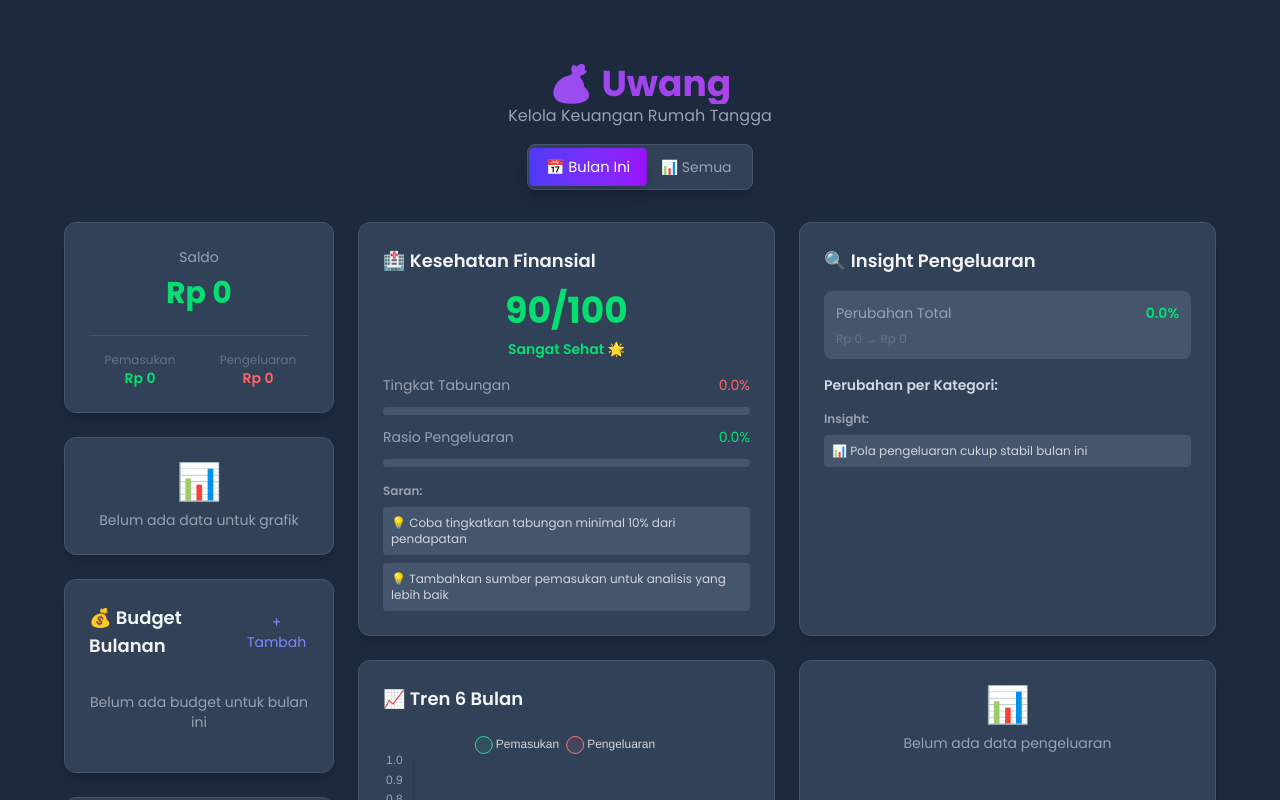
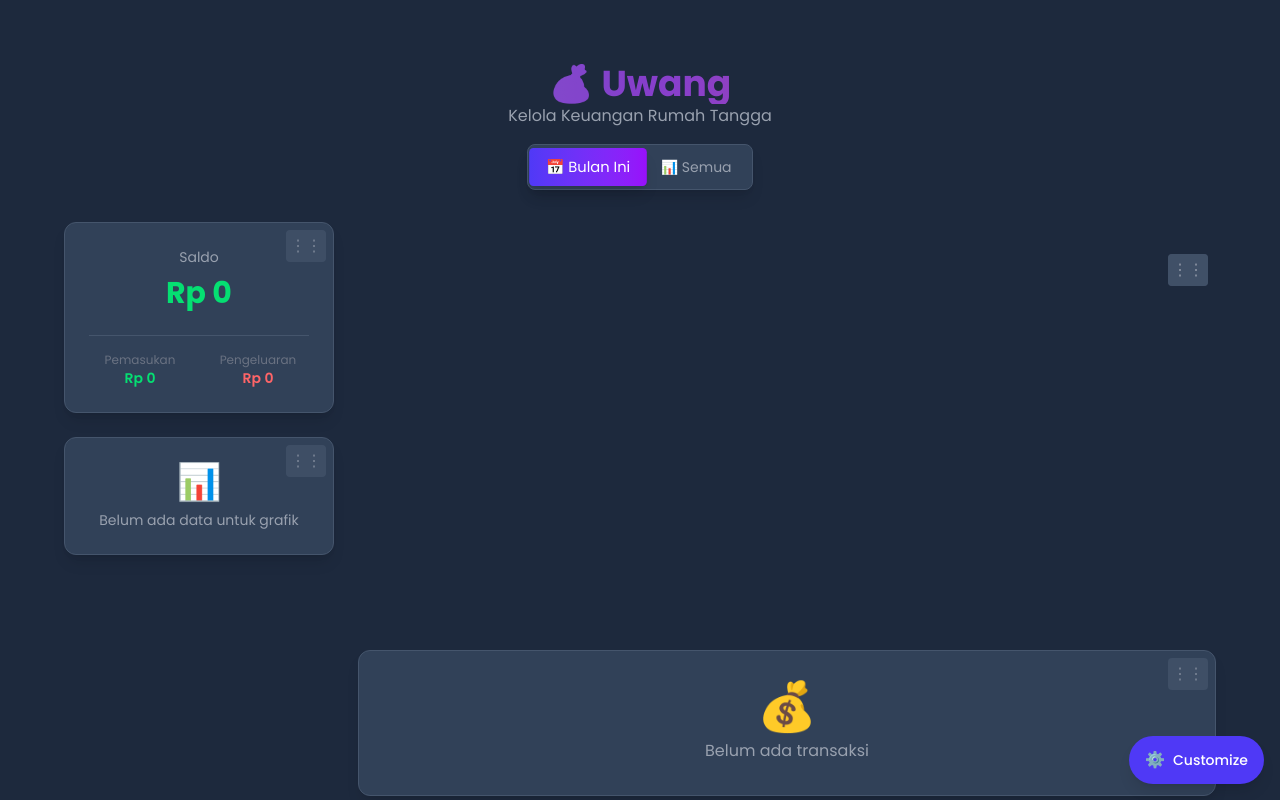
Before and after one commit to rohmanureldi/uwang, a React (Vite) app: page / in a window 1280 px wide. Shown: the top 800 px of the page. Built offline with nearby package versions, Linux system fonts and the light colour scheme.

Commit message:
draggable

```diff
--- a/package.json
+++ b/package.json
@@ -10,6 +10,9 @@
     "preview": "vite preview"
   },
   "dependencies": {
+    "@dnd-kit/core": "^6.3.1",
+    "@dnd-kit/sortable": "^10.0.0",
+    "@dnd-kit/utilities": "^3.2.2",
     "chart.js": "^4.5.1",
     "react": "^18.3.1",
     "react-chartjs-2": "^5.3.1",
--- a/src/App.tsx
+++ b/src/App.tsx
@@ -1,4 +1,6 @@
 import { useState, useEffect } from 'react';
+import { DndContext, closestCenter, KeyboardSensor, PointerSensor, useSensor, useSensors } from '@dnd-kit/core';
+import { arrayMove, SortableContext, sortableKeyboardCoordinates, verticalListSortingStrategy } from '@dnd-kit/sortable';
 import { Transaction } from './types';
 import TransactionForm from './components/TransactionForm';
 import TransactionList from './components/TransactionList';
@@ -11,10 +13,53 @@ import SpendingTrends from './components/SpendingTrends';
 import CategoryBreakdown from './components/CategoryBreakdown';
 import FinancialHealth from './components/FinancialHealth';
 import SpendingInsights from './components/SpendingInsights';
+import DashboardCustomizer, { DashboardCard } from './components/DashboardCustomizer';
+import DraggableCard from './components/DraggableCard';
 
 function App() {
   const [transactions, setTransactions] = useState<Transaction[]>([]);
   const [viewMode, setViewMode] = useState<'all' | 'month'>('month');
+  const [dashboardCards, setDashboardCards] = useState<DashboardCard[]>(() => {
+    const defaultCards = [
+      { id: 'balance', name: 'Balance', icon: '💰', enabled: true },
+      { id: 'chart', name: 'Chart', icon: '📊', enabled: true },
+      { id: 'quickstats', name: 'Quick Stats', icon: '⚡', enabled: true },
+      { id: 'health', name: 'Financial Health', icon: '🏥', enabled: false },
+      { id: 'insights', name: 'Spending Insights', icon: '🔍', enabled: false },
+      { id: 'trends', name: 'Spending Trends', icon: '📈', enabled: false },
+      { id: 'breakdown', name: 'Category Breakdown', icon: '📊', enabled: false },
+      { id: 'budget', name: 'Budget Tracker', icon: '💰', enabled: false },
+      { id: 'savings', name: 'Savings Goals', icon: '🎯', enabled: false },
+      { id: 'form', name: 'Tambah Transaksi', icon: '➕', enabled: true },
+      { id: 'list', name: 'Riwayat Transaksi', icon: '📝', enabled: true }
+    ];
+
+    const saved = localStorage.getItem('dashboardCards');
+    if (saved) {
+      const savedCards = JSON.parse(saved);
+      // Ensure form and list cards exist and are enabled
+      const hasForm = savedCards.find((c: DashboardCard) => c.id === 'form');
+      const hasList = savedCards.find((c: DashboardCard) => c.id === 'list');
+
+      if (!hasForm) {
+        savedCards.push({ id: 'form', name: 'Tambah Transaksi', icon: '➕', enabled: true });
+      }
+      if (!hasList) {
+        savedCards.push({ id: 'list', name: 'Riwayat Transaksi', icon: '📝', enabled: true });
+      }
+
+      return savedCards;
+    }
+
+    return defaultCards;
+  });
+
+  const sensors = useSensors(
+    useSensor(PointerSensor),
+    useSensor(KeyboardSensor, {
+      coordinateGetter: sortableKeyboardCoordinates,
+    })
+  );
 
   useEffect(() => {
     const saved = localStorage.getItem('transactions');
@@ -26,6 +71,17 @@ function App() {
   useEffect(() => {
     localStorage.setItem('transactions', JSON.stringify(transactions));
   }, [transactions]);
+
+  useEffect(() => {
+    localStorage.setItem('dashboardCards', JSON.stringify(dashboardCards));
+  }, [dashboardCards]);
+
+  // Ensure form and list are always enabled on mount
+  useEffect(() => {
+    setDashboardCards(prev => prev.map(card =>
+      (card.id === 'form' || card.id === 'list') ? { ...card, enabled: true } : card
+    ));
+  }, []);
 
   const addTransaction = (transactionData: Omit<Transaction, 'id'>) => {
     const newTransaction: Transaction = {
@@ -59,6 +115,58 @@ function App() {
   };
 
   const filteredTransactions = getFilteredTransactions();
+
+  const handleDragEnd = (event: any) => {
+    const { active, over } = event;
+    if (active.id !== over.id) {
+      setDashboardCards((items) => {
+        const oldIndex = items.findIndex(item => item.id === active.id);
+        const newIndex = items.findIndex(item => item.id === over.id);
+        return arrayMove(items, oldIndex, newIndex);
+      });
+    }
+  };
+
+  const renderCard = (card: DashboardCard) => {
+    if (!card.enabled) return null;
+
+    switch (card.id) {
+      case 'balance':
+        return <Balance transactions={filteredTransactions} />;
+      case 'chart':
+        return <Chart transactions={filteredTransactions} />;
+      case 'quickstats':
+        return <QuickStats transactions={filteredTransactions} />;
+      case 'health':
+        return <FinancialHealth transactions={transactions} />;
+      case 'insights':
+        return <SpendingInsights transactions={transactions} />;
+      case 'trends':
+        return <SpendingTrends transactions={transactions} />;
+      case 'breakdown':
+        return <CategoryBreakdown transactions={filteredTransactions} />;
+      case 'budget':
+        return <BudgetTracker transactions={transactions} />;
+      case 'savings':
+        return <SavingsGoals />;
+      case 'form':
+        return <TransactionForm onAddTransaction={addTransaction} />;
+      case 'list':
+        return <TransactionList
+          transactions={filteredTransactions}
+          onEditTransaction={editTransaction}
+          onDeleteTransaction={deleteTransaction}
+        />;
+      default:
+        return null;
+    }
+  };
+
+  const enabledCards = dashboardCards.filter(card => card.enabled);
+  const sidebarCards = enabledCards.filter(card => ['balance', 'chart', 'budget', 'savings'].includes(card.id));
+  const mainCards = enabledCards.filter(card => !['balance', 'chart', 'budget', 'savings'].includes(card.id));
+
+
 
   return (
     <div className="min-h-screen bg-slate-800 p-4 sm:p-6 lg:p-8">
@@ -95,29 +203,48 @@ function App() {
 
         <div className="lg:grid lg:grid-cols-4 lg:gap-6 space-y-6 lg:space-y-0">
           <div className="lg:col-span-1 space-y-6 animate-slideIn">
-            <Balance transactions={filteredTransactions} />
-            <Chart transactions={filteredTransactions} />
-            <BudgetTracker transactions={transactions} />
-            <SavingsGoals />
+            <DndContext sensors={sensors} collisionDetection={closestCenter} onDragEnd={handleDragEnd}>
+              <SortableContext items={sidebarCards.map(c => c.id)} strategy={verticalListSortingStrategy}>
+                {sidebarCards.map((card) => (
+                  <DraggableCard key={card.id} id={card.id}>
+                    {renderCard(card)}
+                  </DraggableCard>
+                ))}
+              </SortableContext>
+            </DndContext>
           </div>
           <div className="lg:col-span-3 space-y-6 animate-slideIn" style={{animationDelay: '0.1s'}}>
-            <QuickStats transactions={filteredTransactions} />
-            <div className="grid grid-cols-1 lg:grid-cols-2 gap-6">
-              <FinancialHealth transactions={transactions} />
-              <SpendingInsights transactions={transactions} />
+            {/* Mobile: Form always on top */}
+            <div className="lg:hidden space-y-6">
+              <TransactionForm onAddTransaction={addTransaction} />
+              <TransactionList
+                transactions={filteredTransactions}
+                onEditTransaction={editTransaction}
+                onDeleteTransaction={deleteTransaction}
+              />
             </div>
-            <div className="grid grid-cols-1 lg:grid-cols-2 gap-6">
-              <SpendingTrends transactions={transactions} />
-              <CategoryBreakdown transactions={filteredTransactions} />
+
+            {/* Large devices: All cards draggable */}
+            <div className="hidden lg:block">
+              <DndContext sensors={sensors} collisionDetection={closestCenter} onDragEnd={handleDragEnd}>
+                <SortableContext items={mainCards.map(c => c.id)} strategy={verticalListSortingStrategy}>
+                  <div className="space-y-6">
+                    {mainCards.map((card) => (
+                      <DraggableCard key={card.id} id={card.id}>
+                        {renderCard(card)}
+                      </DraggableCard>
+                    ))}
+                  </div>
+                </SortableContext>
+              </DndContext>
             </div>
-            <TransactionForm onAddTransaction={addTransaction} />
-            <TransactionList
-              transactions={filteredTransactions}
-              onEditTransaction={editTransaction}
-              onDeleteTransaction={deleteTransaction}
-            />
           </div>
         </div>
+
+        <DashboardCustomizer
+          cards={dashboardCards}
+          onCardsChange={setDashboardCards}
+        />
       </div>
     </div>
   );
--- /dev/null
+++ b/src/components/DashboardCustomizer.tsx
@@ -0,0 +1,81 @@
+import { useState } from 'react';
+
+export interface DashboardCard {
+  id: string;
+  name: string;
+  icon: string;
+  enabled: boolean;
+}
+
+interface Props {
+  cards: DashboardCard[];
+  onCardsChange: (cards: DashboardCard[]) => void;
+}
+
+export default function DashboardCustomizer({ cards, onCardsChange }: Props) {
+  const [isOpen, setIsOpen] = useState(false);
+
+  const toggleCard = (id: string) => {
+    const updated = cards.map(card =>
+      card.id === id ? { ...card, enabled: !card.enabled } : card
+    );
+    onCardsChange(updated);
+  };
+
+  return (
+    <>
+      <button
+        onClick={() => setIsOpen(true)}
+        className="fixed bottom-4 right-4 bg-indigo-600 text-white px-4 py-3 rounded-full shadow-lg hover:bg-indigo-700 transition-all z-40 flex items-center gap-2"
+        title="Customize Dashboard"
+      >
+        ⚙️
+        <span className="text-sm font-medium">Customize</span>
+      </button>
+
+      {isOpen && (
+        <div
+          className="fixed inset-0 flex items-center justify-center z-50"
+          style={{ backgroundColor: 'rgba(0, 0, 0, 0.7)', backdropFilter: 'blur(10px)' }}
+          onClick={() => setIsOpen(false)}
+        >
+          <div
+            className="bg-slate-700 rounded-xl p-6 border border-slate-600 shadow-2xl max-w-md mx-4 w-full"
+            onClick={(e) => e.stopPropagation()}
+          >
+            <div className="flex justify-between items-center mb-4">
+              <h3 className="font-semibold text-gray-100 text-lg">🎛️ Customize Dashboard</h3>
+              <button onClick={() => setIsOpen(false)} className="text-gray-400 hover:text-gray-200 text-xl">×</button>
+            </div>
+
+            <p className="text-gray-400 text-sm mb-4">Select which cards to display on your dashboard</p>
+
+            <div className="space-y-3 max-h-64 overflow-y-auto">
+              {cards.map((card) => (
+                <div key={card.id} className="flex items-center justify-between p-3 bg-slate-600 rounded-lg">
+                  <div className="flex items-center gap-3">
+                    <span className="text-lg">{card.icon}</span>
+                    <span className="text-gray-100">{card.name}</span>
+                  </div>
+                  <label className="relative inline-flex items-center cursor-pointer">
+                    <input
+                      type="checkbox"
+                      checked={card.enabled}
+                      onChange={() => toggleCard(card.id)}
+                      className="sr-only peer"
+                    />
+                    <div className="w-11 h-6 bg-slate-500 peer-focus:outline-none rounded-full peer peer-checked:after:translate-x-full peer-checked:after:border-white after:content-[''] after:absolute after:top-[2px] after:left-[2px] after:bg-white after:rounded-full after:h-5 after:w-5 after:transition-all peer-checked:bg-indigo-600"></div>
+                  </label>
+                </div>
+              ))}
+            </div>
+
+            <div className="mt-4 pt-4 border-t border-slate-600">
+              <p className="text-xs text-gray-500">💡 Tip: Drag cards to reorder them on your dashboard</p>
+            </div>
+          </div>
+        </div>
+      )}
+    </>
+  );
+}
--- /dev/null
+++ b/src/components/DraggableCard.tsx
@@ -0,0 +1,43 @@
+import { useSortable } from '@dnd-kit/sortable';
+import { CSS } from '@dnd-kit/utilities';
+import { ReactNode } from 'react';
+
+interface Props {
+  id: string;
+  children: ReactNode;
+}
+
+export default function DraggableCard({ id, children }: Props) {
+  const {
+    attributes,
+    listeners,
+    setNodeRef,
+    transform,
+    transition,
+    isDragging,
+  } = useSortable({ id });
+
+  const style = {
+    transform: CSS.Transform.toString(transform),
+    transition,
+    opacity: isDragging ? 0.5 : 1,
+  };
+
+  return (
+    <div
+      ref={setNodeRef}
+      style={style}
+      {...attributes}
+      className={`relative ${isDragging ? 'z-50' : ''}`}
+    >
+      <div
+        {...listeners}
+        className="hidden lg:block absolute top-2 right-2 p-1 text-gray-400 hover:text-gray-200 cursor-grab active:cursor-grabbing z-10 bg-slate-600 rounded opacity-70 hover:opacity-100 transition-opacity"
+        title="Drag to reorder"
+      >
+        ⋮⋮
+      </div>
+      {children}
+    </div>
+  );
+}
```
Also changed, not shown: 1 other file (tests, documents, lock files or other folders).
